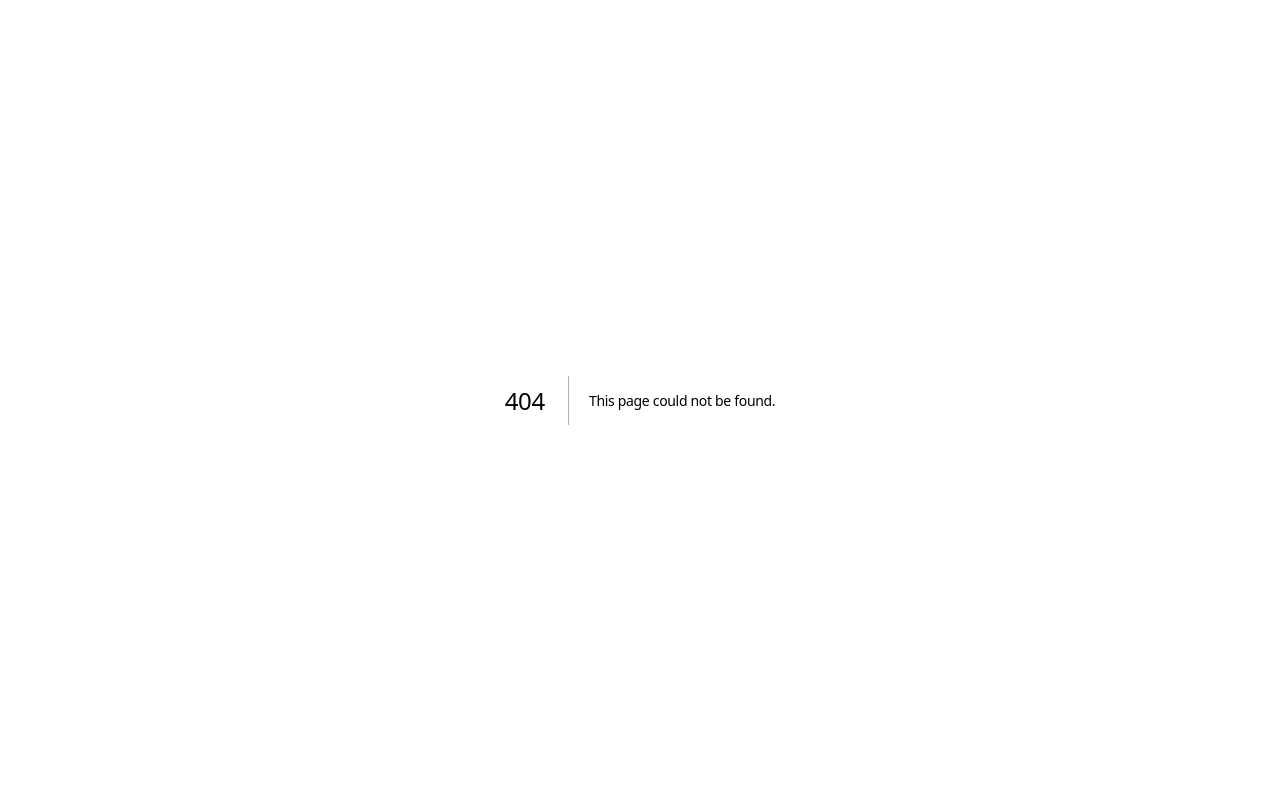
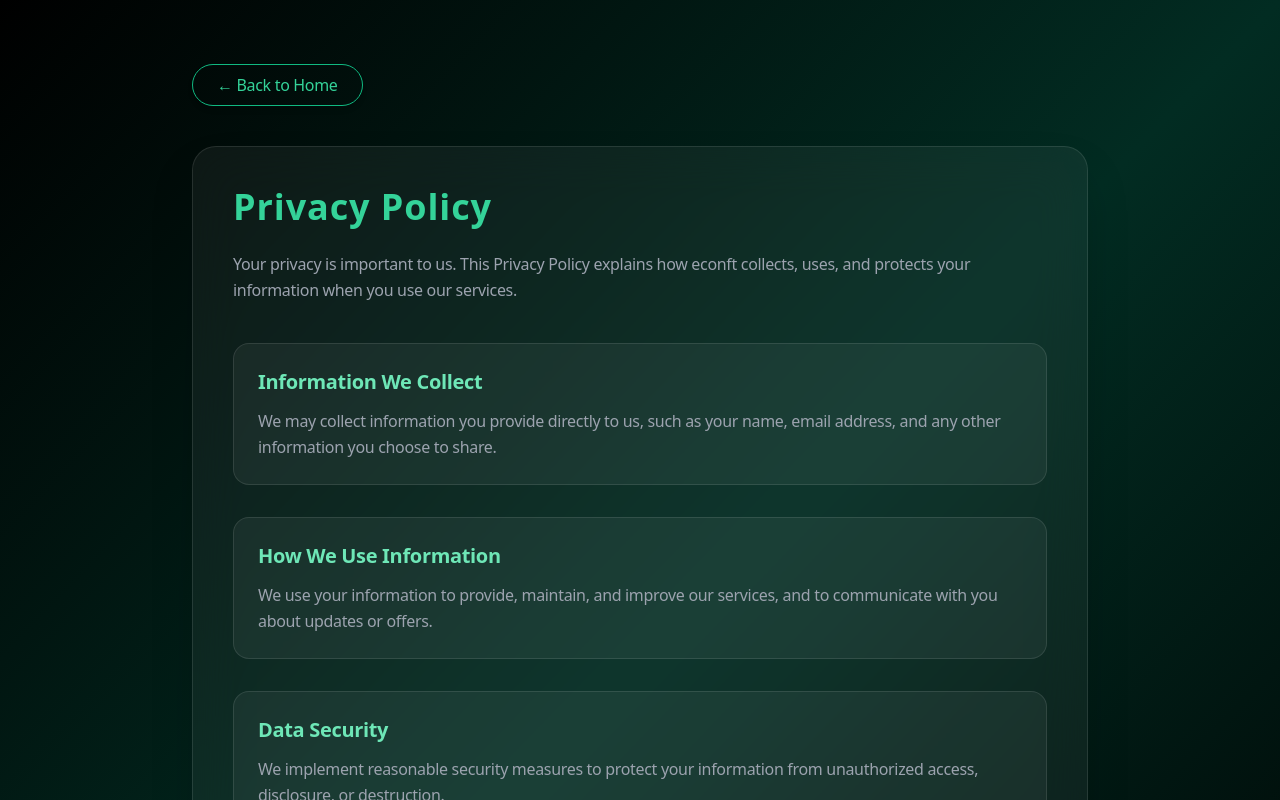
Before and after one commit to Team-ByteWise/EcoNFT, a Next.js app in the folder econft-frontend/: page /privacy-policy in a window 1280 px wide. Before the commit this address had no page. Shown: the top 800 px of the page. Built offline with nearby package versions, Linux system fonts and the light colour scheme; what @rainbow-me/rainbowkit, wagmi would draw is missing.

Commit message:
added the page

```diff
--- /dev/null
+++ b/econft-frontend/src/app/privacy-policy/page.tsx
@@ -0,0 +1,96 @@
+
+"use client";
+
+import React from "react";
+import Link from "next/link";
+import { motion } from "framer-motion";
+
+const sections = [
+  {
+    title: "Information We Collect",
+    content:
+      "We may collect information you provide directly to us, such as your name, email address, and any other information you choose to share.",
+  },
+  {
+    title: "How We Use Information",
+    content:
+      "We use your information to provide, maintain, and improve our services, and to communicate with you about updates or offers.",
+  },
+  {
+    title: "Data Security",
+    content:
+      "We implement reasonable security measures to protect your information from unauthorized access, disclosure, or destruction.",
+  },
+  {
+    title: "Changes to This Policy",
+    content:
+      "We may update this Privacy Policy from time to time. Any changes will be posted on this page.",
+  },
+  {
+    title: "Contact Us",
+    content:
+      "If you have any questions about this Privacy Policy, please contact us through our website.",
+  },
+];
+
+const sectionVariant = {
+  hidden: { opacity: 0, y: 30 },
+  visible: (i) => ({
+    opacity: 1,
+    y: 0,
+    transition: { delay: i * 0.1, duration: 0.6, ease: "easeOut" },
+  }),
+};
+
+const PrivacyPolicyPage = () => {
+  return (
+    <div className="min-h-screen bg-gradient-to-br from-black via-emerald-950 to-black text-gray-200 px-6 py-16">
+      <div className="max-w-4xl mx-auto">
+        {/* Back Button */}
+        <Link
+          href="/"
+          className="inline-block mb-10 px-6 py-2 rounded-full border border-emerald-500 text-emerald-400 hover:bg-emerald-500 hover:text-black transition-all duration-300 shadow-md hover:shadow-emerald-500/40"
+        >
+          ← Back to Home
+        </Link>
+
+        {/* Main Card */}
+        <div className="backdrop-blur-xl bg-white/5 border border-white/10 rounded-3xl p-10 shadow-2xl">
+          {/* Title */}
+          <h1 className="text-4xl font-bold text-emerald-400 mb-6 tracking-wide">
+            Privacy Policy
+          </h1>
+          <p className="text-gray-400 mb-10 leading-relaxed">
+            Your privacy is important to us. This Privacy Policy explains how econft collects, uses, and protects your information when you use our services.
+          </p>
+          {/* Sections */}
+          <div className="space-y-8">
+            {sections.map((section, index) => (
+              <motion.div
+                key={index}
+                custom={index}
+                initial="hidden"
+                animate="visible"
+                variants={sectionVariant}
+                className="group p-6 rounded-2xl border border-white/10 hover:border-emerald-500 transition-all duration-300 bg-white/5 hover:bg-emerald-500/5"
+              >
+                <h2 className="text-xl font-semibold text-emerald-300 group-hover:text-emerald-400 transition-colors duration-300">
+                  {section.title}
+                </h2>
+                <p className="mt-3 text-gray-400 leading-relaxed">
+                  {section.content}
+                </p>
+              </motion.div>
+            ))}
+          </div>
+          {/* Footer */}
+          <div className="mt-12 pt-6 border-t border-white/10 text-sm text-gray-500 text-center">
+            © 2025 <span className="text-emerald-400">econft</span>. All rights reserved.
+          </div>
+        </div>
+      </div>
+    </div>
+  );
+};
+
+export default PrivacyPolicyPage;
--- a/econft-frontend/src/components/footer.tsx
+++ b/econft-frontend/src/components/footer.tsx
@@ -66,6 +66,11 @@ const FooterComp = () => {
                     GitHub
                   </a>
                 </li>
+                  <li>
+                    <Link href="/privacy-policy" className="text-gray-300 hover:text-green-400 transition-colors duration-200">
+                      Privacy Policy
+                    </Link>
+                  </li>
               </ul>
             </div>
           </div>
```
